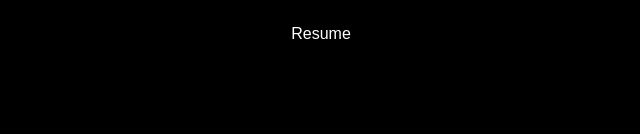
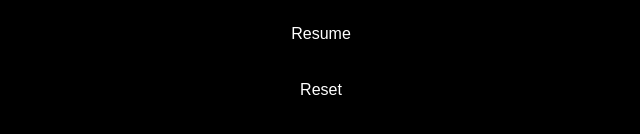
Before and after one commit to RosmeoP/my-pomodoro, a Next.js app: page / in a window 1280 px wide. Shown: the part 472-606 px from the top of the page, without its empty margins (319-959 px from the left). Built offline with nearby package versions, Linux system fonts and the light colour scheme.

Commit message:
add reset button to PomodoroPage for resetting timer and state

```diff
--- a/src/app/pomodoro/page.js
+++ b/src/app/pomodoro/page.js
@@ -96,6 +96,19 @@
                         {isRunning ? 'Pause' : 'Resume'}
                     </button>
                 </div>
+                {/* Reset button */}
+                <div className="flex justify-center mt-4">
+                    <button
+                        onClick={() => {
+                            setTimeLeft(initialTime);
+                            setTotalTime(initialTime);
+                            setIsRunning(false);
+                        }}
+                        className="text-white px-6 py-2 rounded hover:bg-gray-600 transition-colors"
+                    >
+                        Reset
+                    </button>
+                </div>
             </div>
         </div>
     );
```
